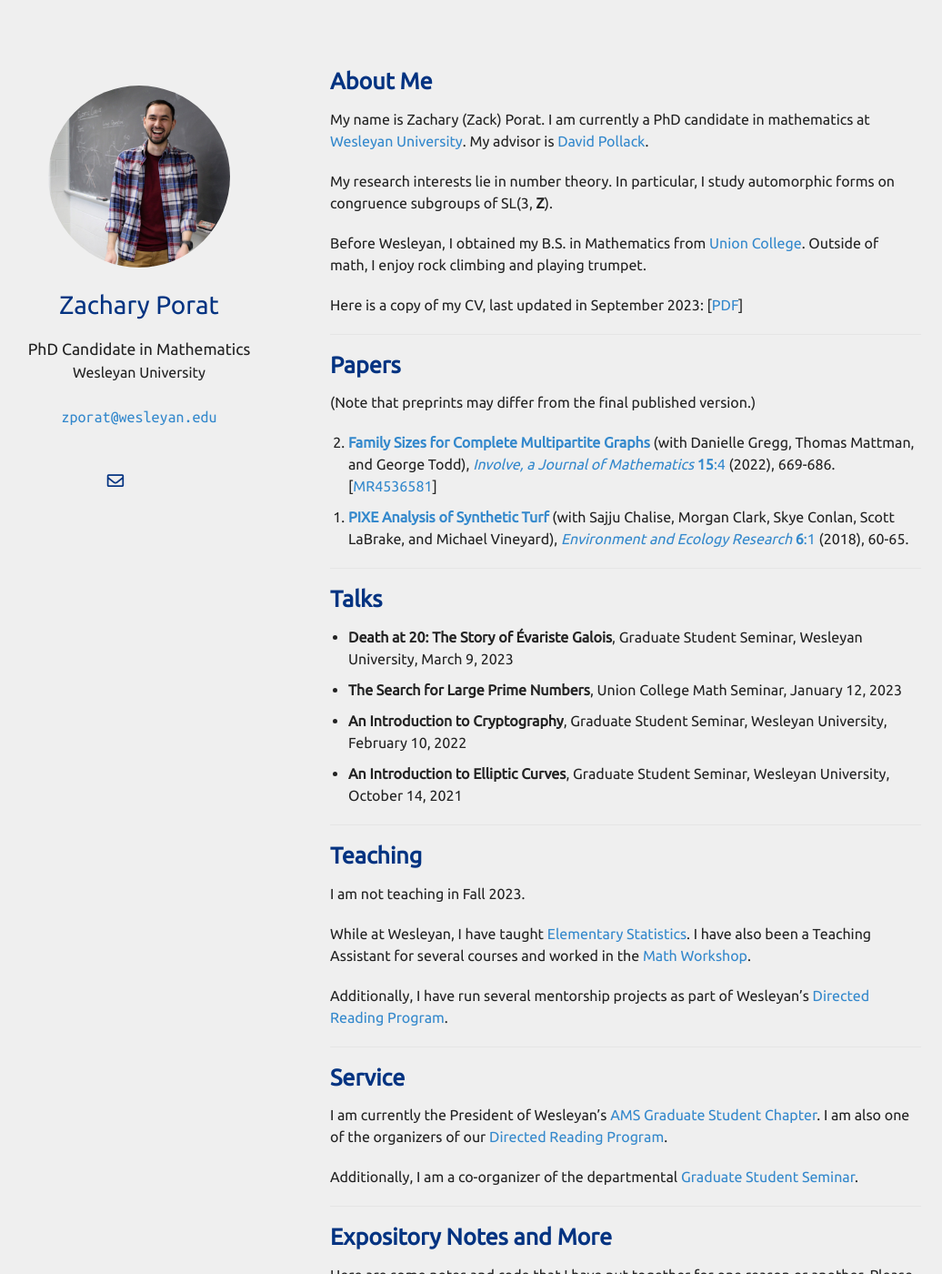
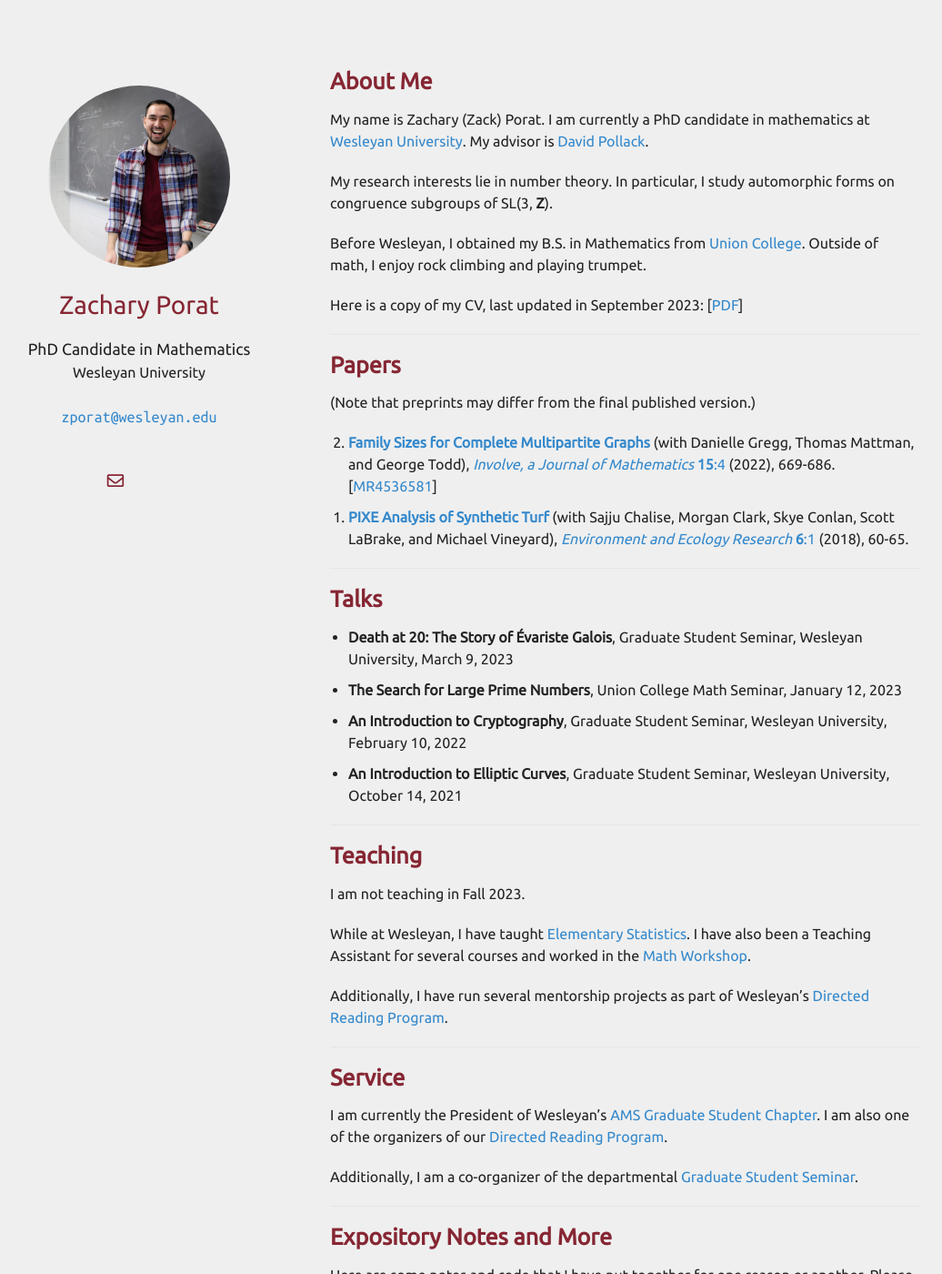
Before and after one commit to zporat/zporat.github.io, a Jekyll site: the page built from index.md, in a window 1280 px wide and 1400 px high. Shown: the whole window at 91% size, without its empty margins (102-1138 px from the left). Built offline with Jekyll 4.4.1, drawn with Linux system fonts in a browser that asks for light colours; nearby versions of some CDN libraries; a style sheet for code colours, icons or effects is not loaded; our own code applies the rules of GitHub Pages for plain Markdown files.

Commit message:
Update minimal-light-no-dark-mode.scss

```diff
--- a/_sass/minimal-light-no-dark-mode.scss
+++ b/_sass/minimal-light-no-dark-mode.scss
@@ -7,7 +7,7 @@
   height:2.4rem;
   width:2.4rem;
   background-color:transparent;
-  color:#033381!important;
+  color:#862633!important;
   border-radius:100%;
   text-align:center;
   font-size:1.15rem;
@@ -184,18 +184,18 @@ papertitle {
 
 h3, h4, h5, h6 {
   font-weight: 600;
-  color:#033381;
+  color:#862633;
   margin:0 0 20px;
 }
 
 h1 {
   font-weight: 500;
-  color:#033381;
+  color:#862633;
   margin:0 0 20px;
 }
 
 h2 {
-  color:#033381;
+  color:#862633;
   font-weight: 600;
   margin:2px 0px 15px;
   font-size: 157%;
```
